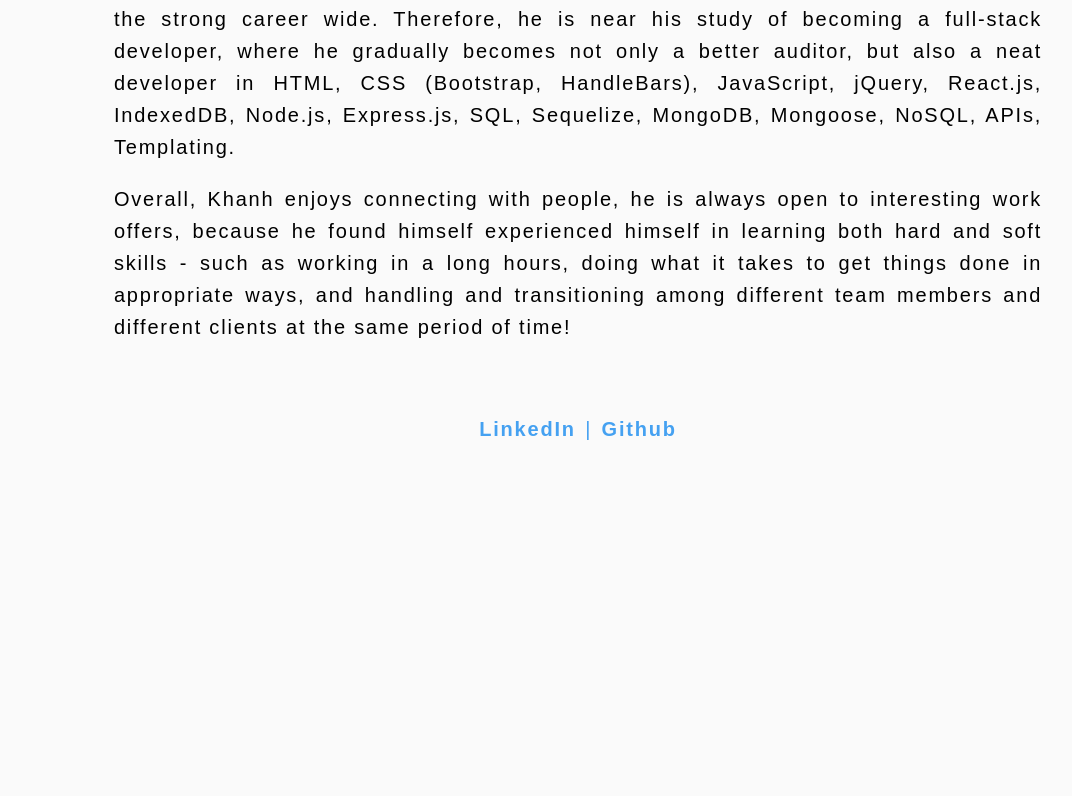
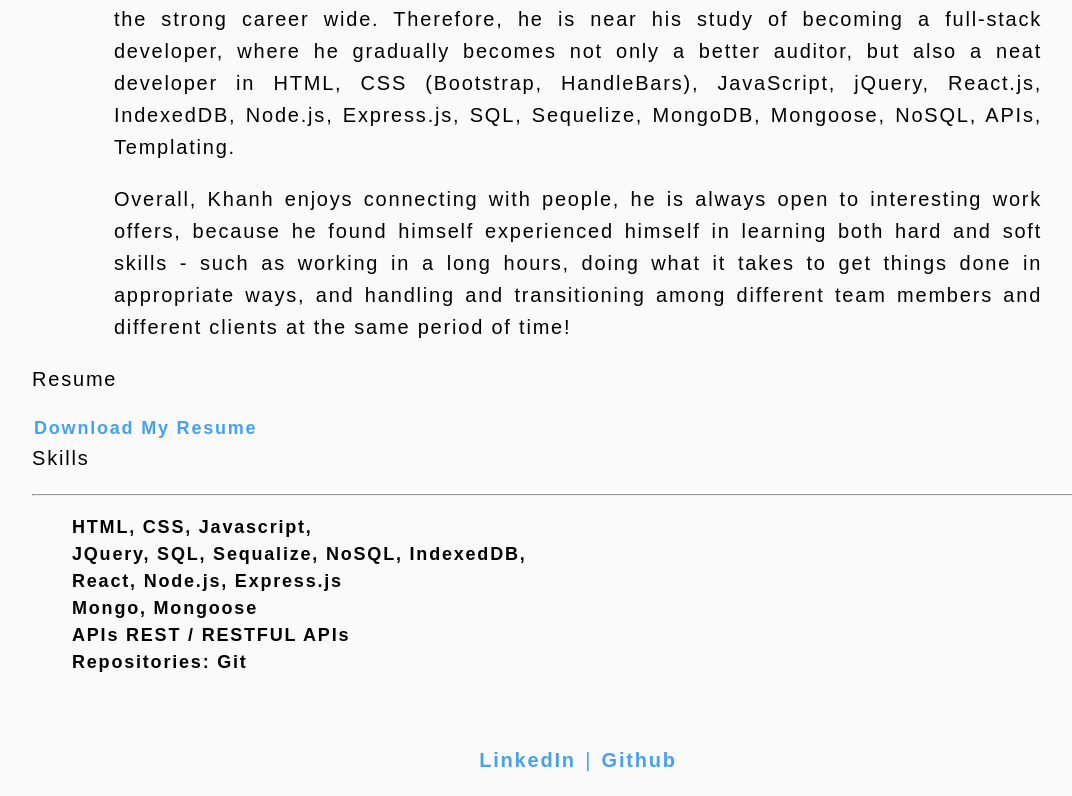
Before and after one commit to khanhlam90/khanhlam_react_portfolio, a React (Create React App) app: page / in a window 1280 px wide. Shown: the part 703-1499 px from the top of the page, without its empty margins (62-1134 px from the left). Before the commit the page ends 1168 px from the top, so only its background shows below. Built offline with nearby package versions, Linux system fonts and the light colour scheme.

Commit message:
Resume component done

```diff
--- a/src/App.js
+++ b/src/App.js
@@ -2,6 +2,7 @@ import React from 'react';
 import About from './components/About';
 import Footer from './components/Footer';
 import Header from './components/Header';
+import Resume from './components/Resume';
 
 function App() {
 
@@ -12,6 +13,7 @@ function App() {
       </Header>
       <main>
       <About></About>
+      <Resume></Resume>
       </main>
       <Footer />
     </div>
--- a/src/components/Resume/index.js
+++ b/src/components/Resume/index.js
@@ -0,0 +1,34 @@
+import React from "react";
+import resume from "../../assets/resume/klam-resume.png";
+
+function Resume() {
+    return (
+        <div className="">
+            <div className="">
+                <p>Resume</p>
+                <a
+                    className=""
+                    href={resume}
+                    download
+                    target="blank"
+                >
+                    <span>Download My Resume</span>
+                </a>
+            </div>
+            <div className="">
+                <p className="">Skills</p>
+                <hr />
+                <ul>
+                    <li>HTML, CSS, Javascript,</li>
+                    <li>JQuery, SQL, Sequalize, NoSQL, IndexedDB,</li>
+                    <li>React, Node.js, Express.js</li>
+                    <li>Mongo, Mongoose</li>
+                    <li>APIs REST / RESTFUL APIs</li>
+                    <li>Repositories: Git</li>
+                </ul>
+            </div>
+        </div>
+    );
+}
+
+export default Resume;
```
Also changed, not shown: src/assets/resume/klam-resume.png (added).
